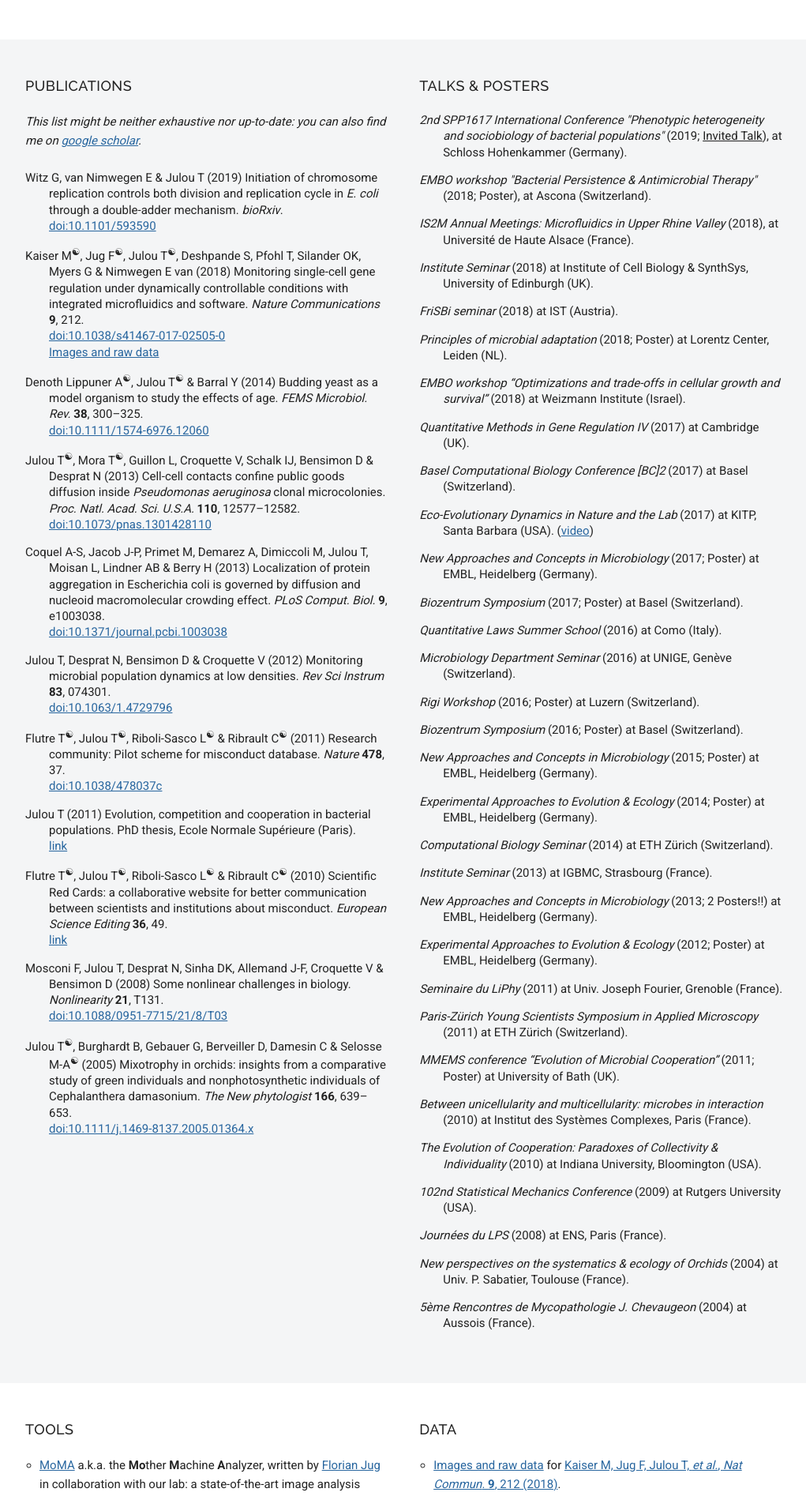
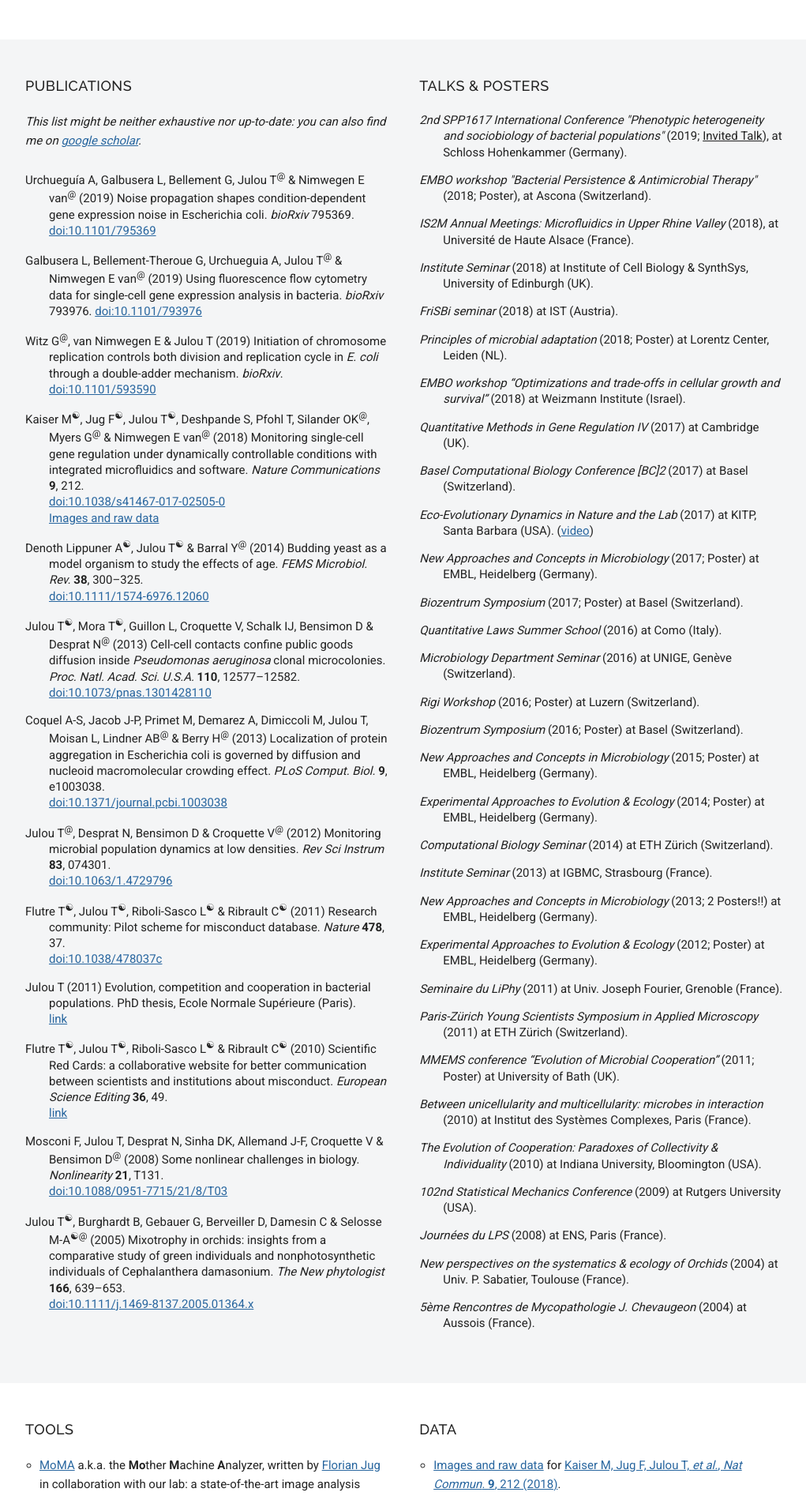
Before and after one commit to julou/julou.github.io, a Jekyll site: the page built from outputs.md, in a window 1280 px wide. Shown: the part 761-2655 px from the top of the page at 79% size, without its empty margins (128-1149 px from the left). Built offline with Jekyll 4.4.1, drawn with Linux system fonts in a browser that asks for light colours; comment, search, counter and statistics services are not loaded.

Commit message:
updated preprints list + added corresponding authors

```diff
--- a/_includes/bibArticles.html
+++ b/_includes/bibArticles.html
@@ -1,15 +1,20 @@
 <div class="csl-bib-body" style="line-height: 1.35; margin-left: 2em; text-indent:-2em;">
-    <div class="csl-entry">Witz G, van Nimwegen E &amp; Julou T (2019) Initiation of chromosome replication controls both division and replication cycle in <i>E. coli</i> through a double-adder mechanism. <i>bioRxiv</i>. <br/><a href="https://doi.org/10.1101/593590">doi:10.1101/593590</a><br/></div>
+  <div class="csl-entry" style="margin-bottom: 1em;">Urchueguía A, Galbusera L, Bellement G, <span class="corresp-auth">Julou T</span> &amp; <span class="corresp-auth">Nimwegen E van</span> (2019) Noise propagation shapes condition-dependent gene expression noise in Escherichia coli. <i>bioRxiv</i> 795369. <a href="https://doi.org/10.1101/795369">doi:10.1101/795369</a></div>
+  <span class="Z3988" title="url_ver=Z39.88-2004&amp;ctx_ver=Z39.88-2004&amp;rfr_id=info%3Asid%2Fzotero.org%3A2&amp;rft_id=info%3Adoi%2F10.1101%2F795369&amp;rft_val_fmt=info%3Aofi%2Ffmt%3Akev%3Amtx%3Ajournal&amp;rft.genre=article&amp;rft.atitle=Noise%20propagation%20shapes%20condition-dependent%20gene%20expression%20noise%20in%20Escherichia%20coli&amp;rft.jtitle=bioRxiv&amp;rft.aufirst=Arantxa&amp;rft.aulast=Urchuegu%C3%ADa&amp;rft.au=Arantxa%20Urchuegu%C3%ADa&amp;rft.au=Luca%20Galbusera&amp;rft.au=Gwendoline%20Bellement&amp;rft.au=Thomas%20Julou&amp;rft.au=Erik%20van%20Nimwegen&amp;rft.date=2019-10-07&amp;rft.pages=795369&amp;rft.language=en"></span>
+  <div class="csl-entry">Galbusera L, Bellement-Theroue G, Urchueguia A, <span class="corresp-auth">Julou T</span> &amp; <span class="corresp-auth">Nimwegen E van</span> (2019) Using fluorescence flow cytometry data for single-cell gene expression analysis in bacteria. <i>bioRxiv</i> 793976. <a href="https://doi.org/10.1101/793976">doi:10.1101/793976</a></div>
+  <span class="Z3988" title="url_ver=Z39.88-2004&amp;ctx_ver=Z39.88-2004&amp;rfr_id=info%3Asid%2Fzotero.org%3A2&amp;rft_id=info%3Adoi%2F10.1101%2F793976&amp;rft_val_fmt=info%3Aofi%2Ffmt%3Akev%3Amtx%3Ajournal&amp;rft.genre=article&amp;rft.atitle=Using%20fluorescence%20flow%20cytometry%20data%20for%20single-cell%20gene%20expression%20analysis%20in%20bacteria&amp;rft.jtitle=bioRxiv&amp;rft.aufirst=Luca&amp;rft.aulast=Galbusera&amp;rft.au=Luca%20Galbusera&amp;rft.au=Gwendoline%20Bellement-Theroue&amp;rft.au=Arantxa%20Urchueguia&amp;rft.au=Thomas%20Julou&amp;rft.au=Erik%20van%20Nimwegen&amp;rft.date=2019-10-05&amp;rft.pages=793976&amp;rft.language=en"></span>
+  <div class="csl-entry"><span class="corresp-auth">Witz G</span>, van Nimwegen E &amp; Julou T (2019) Initiation of chromosome replication controls both division and replication cycle in <i>E. coli</i> through a double-adder mechanism. <i>bioRxiv</i>. <br/><a href="https://doi.org/10.1101/593590">doi:10.1101/593590</a><br/></div>
   <span class="Z3988" title="url_ver=Z39.88-2004&amp;ctx_ver=Z39.88-2004&amp;rfr_id=info%3Asid%2Fzotero.org%3A2&amp;rft_id=info%3Adoi%2F10.1101%2F593590&amp;rft_val_fmt=info%3Aofi%2Ffmt%3Akev%3Amtx%3Ajournal&amp;rft.genre=article&amp;rft.atitle=Initiation%20of%20chromosome%20replication%20controls%20both%20division%20and%20replication%20cycle%20in%20%3Ci%20class%3D%22nocase%22%3EE.%20coli%3C%2Fi%3E%20through%20a%20double-adder%20mechanism&amp;rft.jtitle=bioRxiv&amp;rft.aufirst=Guillaume&amp;rft.aulast=Witz&amp;rft.au=Guillaume%20Witz&amp;rft.au=Erik%20van%20Nimwegen&amp;rft.au=Thomas%20Julou&amp;rft.date=2019"></span>
-  <div class="csl-entry"><span class="co-first">Kaiser M</span>, <span class="co-first">Jug F</span>, <span class="co-first">Julou T</span>, Deshpande S, Pfohl T, Silander OK, Myers G &amp; Nimwegen E van (2018) Monitoring single-cell gene regulation under dynamically controllable conditions with integrated microfluidics and software. <i>Nature Communications</i> <b>9</b>, 212. <br/><a href="https://doi.org/10.1038/s41467-017-02505-0">doi:10.1038/s41467-017-02505-0</a><br/><a href="https://doi.org/10.5281/zenodo.824793">Images and raw data</a></div>
+  <div class="csl-entry"><span class="co-first">Kaiser M</span>, <span class="co-first">Jug F</span>, <span class="co-first">Julou T</span>, Deshpande S, Pfohl T, <span class="corresp-auth">Silander OK</span>, <span class="corresp-auth">Myers G</span> &amp; <span class="corresp-auth">Nimwegen E van</span> (2018) Monitoring single-cell gene regulation under dynamically controllable conditions with integrated microfluidics and software. <i>Nature Communications</i> <b>9</b>, 212. <br/><a href="https://doi.org/10.1038/s41467-017-02505-0">doi:10.1038/s41467-017-02505-0</a><br/><a href="https://doi.org/10.5281/zenodo.824793">Images and raw data</a></div>
   <span class="Z3988" title="url_ver=Z39.88-2004&amp;ctx_ver=Z39.88-2004&amp;rfr_id=info%3Asid%2Fzotero.org%3A2&amp;rft_id=info%3Adoi%2F10.1038%2Fs41467-017-02505-0&amp;rft_val_fmt=info%3Aofi%2Ffmt%3Akev%3Amtx%3Ajournal&amp;rft.genre=article&amp;rft.atitle=Monitoring%20single-cell%20gene%20regulation%20under%20dynamically%20controllable%20conditions%20with%20integrated%20microfluidics%20and%20software&amp;rft.jtitle=Nature%20Communications&amp;rft.volume=9&amp;rft.issue=1&amp;rft.aufirst=Matthias&amp;rft.aulast=Kaiser&amp;rft.au=Matthias%20Kaiser&amp;rft.au=Florian%20Jug&amp;rft.au=Thomas%20Julou&amp;rft.au=Siddharth%20Deshpande&amp;rft.au=Thomas%20Pfohl&amp;rft.au=Olin%20K.%20Silander&amp;rft.au=Gene%20Myers&amp;rft.au=Erik%20van%20Nimwegen&amp;rft.date=2018-01-15&amp;rft.pages=212&amp;rft.issn=2041-1723&amp;rft.language=En"></span>
-  <div class="csl-entry" style="margin-bottom: 1em;"><span class="co-first">Denoth Lippuner A</span>, <span class="co-first">Julou T</span> &amp; Barral Y (2014) Budding yeast as a model organism to study the effects of age. <i>FEMS Microbiol. Rev.</i> <b>38</b>, 300–325. <br/><a href="https://dx.doi.org/10.1111/1574-6976.12060">doi:10.1111/1574-6976.12060</a></div>
+  <div class="csl-entry" style="margin-bottom: 1em;"><span class="co-first">Denoth Lippuner A</span>, <span class="co-first">Julou T</span> &amp; <span class="corresp-auth">Barral Y</span> (2014) Budding yeast as a model organism to study the effects of age. <i>FEMS Microbiol. Rev.</i> <b>38</b>, 300–325. <br/><a href="https://dx.doi.org/10.1111/1574-6976.12060">doi:10.1111/1574-6976.12060</a></div>
   <span class="Z3988" title="url_ver=Z39.88-2004&amp;ctx_ver=Z39.88-2004&amp;rfr_id=info%3Asid%2Fzotero.org%3A2&amp;rft_id=info%3Adoi%2F10.1111%2F1574-6976.12060&amp;rft_id=info%3Apmid%2F24484434&amp;rft_val_fmt=info%3Aofi%2Ffmt%3Akev%3Amtx%3Ajournal&amp;rft.genre=article&amp;rft.atitle=Budding%20yeast%20as%20a%20model%20organism%20to%20study%20the%20effects%20of%20age&amp;rft.jtitle=FEMS%20microbiology%20reviews&amp;rft.stitle=FEMS%20Microbiol.%20Rev.&amp;rft.volume=38&amp;rft.issue=2&amp;rft.aufirst=Annina&amp;rft.aulast=Denoth%20Lippuner&amp;rft.au=Annina%20Denoth%20Lippuner&amp;rft.au=Thomas%20Julou&amp;rft.au=Yves%20Barral&amp;rft.date=2014-03&amp;rft.pages=300-325&amp;rft.spage=300&amp;rft.epage=325&amp;rft.issn=1574-6976&amp;rft.language=eng"></span>
-  <div class="csl-entry" style="margin-bottom: 1em;"><span class="co-first">Julou T</span>, <span class="co-first">Mora T</span>, Guillon L, Croquette V, Schalk IJ, Bensimon D &amp; Desprat N (2013) Cell-cell contacts confine public goods diffusion inside <i>Pseudomonas aeruginosa</i> clonal microcolonies. <i>Proc. Natl. Acad. Sci. U.S.A.</i> <b>110</b>, 12577–12582. <br/><a href="https://dx.doi.org/10.1073/pnas.1301428110">doi:10.1073/pnas.1301428110</a></div>
+  <div class="csl-entry" style="margin-bottom: 1em;"><span class="co-first">Julou T</span>, <span class="co-first">Mora T</span>, Guillon L, Croquette V, Schalk IJ, Bensimon D &amp; <span class="corresp-auth">Desprat N</span> (2013) Cell-cell contacts confine public goods diffusion inside <i>Pseudomonas aeruginosa</i> clonal microcolonies. <i>Proc. Natl. Acad. Sci. U.S.A.</i> <b>110</b>, 12577–12582. <br/><a href="https://dx.doi.org/10.1073/pnas.1301428110">doi:10.1073/pnas.1301428110</a></div>
   <span class="Z3988" title="url_ver=Z39.88-2004&amp;ctx_ver=Z39.88-2004&amp;rfr_id=info%3Asid%2Fzotero.org%3A2&amp;rft_id=info%3Adoi%2F10.1073%2Fpnas.1301428110&amp;rft_id=info%3Apmid%2F23858453&amp;rft_val_fmt=info%3Aofi%2Ffmt%3Akev%3Amtx%3Ajournal&amp;rft.genre=article&amp;rft.atitle=Cell-cell%20contacts%20confine%20public%20goods%20diffusion%20inside%20%3Ci%3EPseudomonas%20aeruginosa%3C%2Fi%3E%20clonal%20microcolonies&amp;rft.jtitle=Proceedings%20of%20the%20National%20Academy%20of%20Sciences%20of%20the%20United%20States%20of%20America&amp;rft.stitle=Proc.%20Natl.%20Acad.%20Sci.%20U.S.A.&amp;rft.volume=110&amp;rft.issue=31&amp;rft.aufirst=Thomas&amp;rft.aulast=Julou&amp;rft.au=Thomas%20Julou&amp;rft.au=Thierry%20Mora&amp;rft.au=Laurent%20Guillon&amp;rft.au=Vincent%20Croquette&amp;rft.au=Isabelle%20J.%20Schalk&amp;rft.au=David%20Bensimon&amp;rft.au=Nicolas%20Desprat&amp;rft.date=2013-07-30&amp;rft.pages=12577-12582&amp;rft.spage=12577&amp;rft.epage=12582&amp;rft.issn=1091-6490&amp;rft.language=eng"></span>
-  <div class="csl-entry" style="margin-bottom: 1em;">Coquel A-S, Jacob J-P, Primet M, Demarez A, Dimiccoli M, Julou T, Moisan L, Lindner AB &amp; Berry H (2013) Localization of protein aggregation in Escherichia coli is governed by diffusion and nucleoid macromolecular crowding effect. <i>PLoS Comput. Biol.</i> <b>9</b>, e1003038. <br/><a href="https://dx.doi.org/10.1371/journal.pcbi.1003038">doi:10.1371/journal.pcbi.1003038</a></div>
+  <div class="csl-entry" style="margin-bottom: 1em;">Coquel A-S, Jacob J-P, Primet M, Demarez A, Dimiccoli M, Julou T, Moisan L,
+  <span class="corresp-auth">Lindner AB</span> &amp; <span class="corresp-auth">Berry H</span> (2013) Localization of protein aggregation in Escherichia coli is governed by diffusion and nucleoid macromolecular crowding effect. <i>PLoS Comput. Biol.</i> <b>9</b>, e1003038. <br/><a href="https://dx.doi.org/10.1371/journal.pcbi.1003038">doi:10.1371/journal.pcbi.1003038</a></div>
   <span class="Z3988" title="url_ver=Z39.88-2004&amp;ctx_ver=Z39.88-2004&amp;rfr_id=info%3Asid%2Fzotero.org%3A2&amp;rft_id=info%3Adoi%2F10.1371%2Fjournal.pcbi.1003038&amp;rft_id=info%3Apmid%2F23633942&amp;rft_val_fmt=info%3Aofi%2Ffmt%3Akev%3Amtx%3Ajournal&amp;rft.genre=article&amp;rft.atitle=Localization%20of%20protein%20aggregation%20in%20Escherichia%20coli%20is%20governed%20by%20diffusion%20and%20nucleoid%20macromolecular%20crowding%20effect&amp;rft.jtitle=PLoS%20computational%20biology&amp;rft.stitle=PLoS%20Comput.%20Biol.&amp;rft.volume=9&amp;rft.issue=4&amp;rft.aufirst=Anne-Sophie&amp;rft.aulast=Coquel&amp;rft.au=Anne-Sophie%20Coquel&amp;rft.au=Jean-Pascal%20Jacob&amp;rft.au=Mael%20Primet&amp;rft.au=Alice%20Demarez&amp;rft.au=Mariella%20Dimiccoli&amp;rft.au=Thomas%20Julou&amp;rft.au=Lionel%20Moisan&amp;rft.au=Ariel%20B.%20Lindner&amp;rft.au=Hugues%20Berry&amp;rft.date=2013-04&amp;rft.pages=e1003038&amp;rft.issn=1553-7358&amp;rft.language=eng"></span>
-  <div class="csl-entry" style="margin-bottom: 1em;">Julou T, Desprat N, Bensimon D &amp; Croquette V (2012) Monitoring microbial population dynamics at low densities. <i>Rev Sci Instrum</i> <b>83</b>, 074301. <br/><a href="https://dx.doi.org/10.1063/1.4729796">doi:10.1063/1.4729796</a></div>
+  <div class="csl-entry" style="margin-bottom: 1em;"><span class="corresp-auth">Julou T</span>, Desprat N, Bensimon D &amp; <span class="corresp-auth">Croquette V</span> (2012) Monitoring microbial population dynamics at low densities. <i>Rev Sci Instrum</i> <b>83</b>, 074301. <br/><a href="https://dx.doi.org/10.1063/1.4729796">doi:10.1063/1.4729796</a></div>
   <span class="Z3988" title="url_ver=Z39.88-2004&amp;ctx_ver=Z39.88-2004&amp;rfr_id=info%3Asid%2Fzotero.org%3A2&amp;rft_id=info%3Adoi%2F10.1063%2F1.4729796&amp;rft_id=info%3Apmid%2F22852704&amp;rft_val_fmt=info%3Aofi%2Ffmt%3Akev%3Amtx%3Ajournal&amp;rft.genre=article&amp;rft.atitle=Monitoring%20microbial%20population%20dynamics%20at%20low%20densities&amp;rft.jtitle=The%20Review%20of%20Scientific%20Instruments&amp;rft.stitle=Rev%20Sci%20Instrum&amp;rft.volume=83&amp;rft.issue=7&amp;rft.aufirst=Thomas&amp;rft.aulast=Julou&amp;rft.au=Thomas%20Julou&amp;rft.au=Nicolas%20Desprat&amp;rft.au=David%20Bensimon&amp;rft.au=Vincent%20Croquette&amp;rft.date=2012-07&amp;rft.pages=074301&amp;rft.issn=1089-7623&amp;rft.language=eng"></span>
   <div class="csl-entry" style="margin-bottom: 1em;"><span class="co-first">Flutre T</span>, <span class="co-first">Julou T</span>, <span class="co-first">Riboli-Sasco L</span> &amp; <span class="co-first">Ribrault C</span> (2011) Research community: Pilot scheme for misconduct database. <i>Nature</i> <b>478</b>, 37. <br/><a href="https://dx.doi.org/10.1038/478037c">doi:10.1038/478037c</a></div>
   <span class="Z3988" title="url_ver=Z39.88-2004&amp;ctx_ver=Z39.88-2004&amp;rfr_id=info%3Asid%2Fzotero.org%3A2&amp;rft_id=info%3Adoi%2F10.1038%2F478037c&amp;rft_id=info%3Apmid%2F21979036&amp;rft_val_fmt=info%3Aofi%2Ffmt%3Akev%3Amtx%3Ajournal&amp;rft.genre=article&amp;rft.atitle=Research%20community%3A%20Pilot%20scheme%20for%20misconduct%20database&amp;rft.jtitle=Nature&amp;rft.stitle=Nature&amp;rft.volume=478&amp;rft.issue=7367&amp;rft.aufirst=Timoth%C3%A9e&amp;rft.aulast=Flutre&amp;rft.au=Timoth%C3%A9e%20Flutre&amp;rft.au=Thomas%20Julou&amp;rft.au=Livio%20Riboli-Sasco&amp;rft.au=Claire%20Ribrault&amp;rft.date=2011-10-06&amp;rft.pages=37&amp;rft.issn=1476-4687&amp;rft.language=eng"></span>
@@ -17,8 +22,8 @@
   <span class="Z3988" title="url_ver=Z39.88-2004&amp;ctx_ver=Z39.88-2004&amp;rfr_id=info%3Asid%2Fzotero.org%3A2&amp;rft_val_fmt=info%3Aofi%2Ffmt%3Akev%3Amtx%3Adissertation&amp;rft.title=Evolution%2C%20competition%20and%20cooperation%20in%20bacterial%20populations&amp;rft.aufirst=Thomas&amp;rft.aulast=Julou&amp;rft.au=Thomas%20Julou&amp;rft.date=2011-06-09&amp;rft.language=en"></span>
   <div class="csl-entry" style="margin-bottom: 1em;"><span class="co-first">Flutre T</span>, <span class="co-first">Julou T</span>, <span class="co-first">Riboli-Sasco L</span> &amp; <span class="co-first">Ribrault C</span> (2010) Scientific Red Cards: a collaborative website for better communication between scientists and institutions about misconduct. <i>European Science Editing</i> <b>36</b>, 49. <br/><a href="http://europeanscienceediting.eu/articles/may-2010-362/">link</a></div>
   <span class="Z3988" title="url_ver=Z39.88-2004&amp;ctx_ver=Z39.88-2004&amp;rfr_id=info%3Asid%2Fzotero.org%3A2&amp;rft_val_fmt=info%3Aofi%2Ffmt%3Akev%3Amtx%3Ajournal&amp;rft.genre=article&amp;rft.atitle=Scientific%20Red%20Cards%3A%20a%20collaborative%20website%20for%20better%20communication%20between%20scientists%20and%20institutions%20about%20misconduct&amp;rft.jtitle=European%20Science%20Editing&amp;rft.volume=36&amp;rft.issue=2&amp;rft.aufirst=T&amp;rft.aulast=Flutre&amp;rft.au=T%20Flutre&amp;rft.au=T%20Julou&amp;rft.au=L%20Riboli-Sasco&amp;rft.au=Claire%20Ribrault&amp;rft.date=2010&amp;rft.pages=49"></span>
-  <div class="csl-entry" style="margin-bottom: 1em;">Mosconi F, Julou T, Desprat N, Sinha DK, Allemand J-F, Croquette V &amp; Bensimon D (2008) Some nonlinear challenges in biology. <i>Nonlinearity</i> <b>21</b>, T131. <br/><a href="https://dx.doi.org/10.1088/0951-7715/21/8/T03">doi:10.1088/0951-7715/21/8/T03</a></div>
+  <div class="csl-entry" style="margin-bottom: 1em;">Mosconi F, Julou T, Desprat N, Sinha DK, Allemand J-F, Croquette V &amp; <span class="corresp-auth">Bensimon D</span> (2008) Some nonlinear challenges in biology. <i>Nonlinearity</i> <b>21</b>, T131. <br/><a href="https://dx.doi.org/10.1088/0951-7715/21/8/T03">doi:10.1088/0951-7715/21/8/T03</a></div>
   <span class="Z3988" title="url_ver=Z39.88-2004&amp;ctx_ver=Z39.88-2004&amp;rfr_id=info%3Asid%2Fzotero.org%3A2&amp;rft_id=info%3Adoi%2F10.1088%2F0951-7715%2F21%2F8%2FT03&amp;rft_val_fmt=info%3Aofi%2Ffmt%3Akev%3Amtx%3Ajournal&amp;rft.genre=article&amp;rft.atitle=Some%20nonlinear%20challenges%20in%20biology&amp;rft.jtitle=Nonlinearity&amp;rft.volume=21&amp;rft.issue=8&amp;rft.aufirst=Francesco&amp;rft.aulast=Mosconi&amp;rft.au=Francesco%20Mosconi&amp;rft.au=Thomas%20Julou&amp;rft.au=Nicolas%20Desprat&amp;rft.au=Deepak%20Kumar%20Sinha&amp;rft.au=Jean-Fran%C3%A7ois%20Allemand&amp;rft.au=Vincent%20Croquette&amp;rft.au=David%20Bensimon&amp;rft.date=2008&amp;rft.pages=T131"></span>
-  <div class="csl-entry"><span class="co-first">Julou T</span>, Burghardt B, Gebauer G, Berveiller D, Damesin C &amp; <span class="co-first">Selosse M-A</span> (2005) Mixotrophy in orchids: insights from a comparative study of green individuals and nonphotosynthetic individuals of Cephalanthera damasonium. <i>The New phytologist</i> <b>166</b>, 639–653. <br/><a href="https://dx.doi.org/10.1111/j.1469-8137.2005.01364.x">doi:10.1111/j.1469-8137.2005.01364.x</a></div>
+  <div class="csl-entry"><span class="co-first">Julou T</span>, Burghardt B, Gebauer G, Berveiller D, Damesin C &amp; <span class="corresp-auth"><span class="co-first">Selosse M-A</span></span> (2005) Mixotrophy in orchids: insights from a comparative study of green individuals and nonphotosynthetic individuals of Cephalanthera damasonium. <i>The New phytologist</i> <b>166</b>, 639–653. <br/><a href="https://dx.doi.org/10.1111/j.1469-8137.2005.01364.x">doi:10.1111/j.1469-8137.2005.01364.x</a></div>
   <span class="Z3988" title="url_ver=Z39.88-2004&amp;ctx_ver=Z39.88-2004&amp;rfr_id=info%3Asid%2Fzotero.org%3A2&amp;rft_id=info%3Adoi%2F10.1111%2Fj.1469-8137.2005.01364.x&amp;rft_id=info%3Apmid%2F15819926&amp;rft_val_fmt=info%3Aofi%2Ffmt%3Akev%3Amtx%3Ajournal&amp;rft.genre=article&amp;rft.atitle=Mixotrophy%20in%20orchids%3A%20insights%20from%20a%20comparative%20study%20of%20green%20individuals%20and%20nonphotosynthetic%20individuals%20of%20Cephalanthera%20damasonium.&amp;rft.jtitle=The%20New%20phytologist&amp;rft.volume=166&amp;rft.issue=2&amp;rft.aufirst=Thomas&amp;rft.aulast=Julou&amp;rft.au=Thomas%20Julou&amp;rft.au=Bastian%20Burghardt&amp;rft.au=Gerhard%20Gebauer&amp;rft.au=Daniel%20Berveiller&amp;rft.au=Claire%20Damesin&amp;rft.au=Marc-Andr%C3%A9%20Selosse&amp;rft.date=2005-05&amp;rft.pages=639%E2%80%93653&amp;rft.language=anglais"></span>
 </div>
--- a/_sass/custom.scss
+++ b/_sass/custom.scss
@@ -340,6 +340,12 @@ $gallery-gutter: 2px;
   vertical-align: super;
   font-size: 1.2rem;
 }
+.corresp-auth::after {
+  content: "\0040\FE0E"; // \FE0E is a "variant-selector" that prevents transformation to emoji on mobiles
+  // http://mts.io/2015/04/21/unicode-symbol-render-text-emoji/
+  vertical-align: super;
+  font-size: 1.2rem;
+}
 .raw-case {
   text-transform: none;
 }
```
